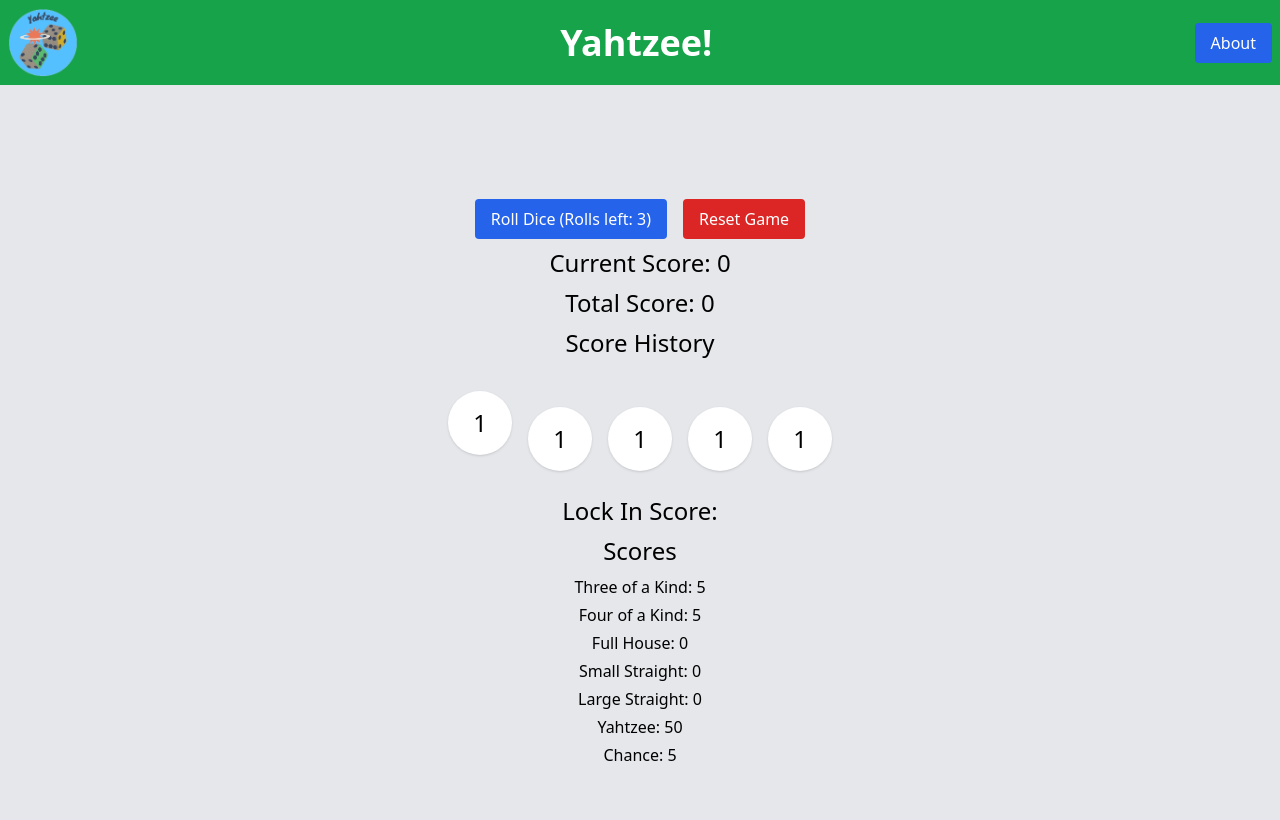
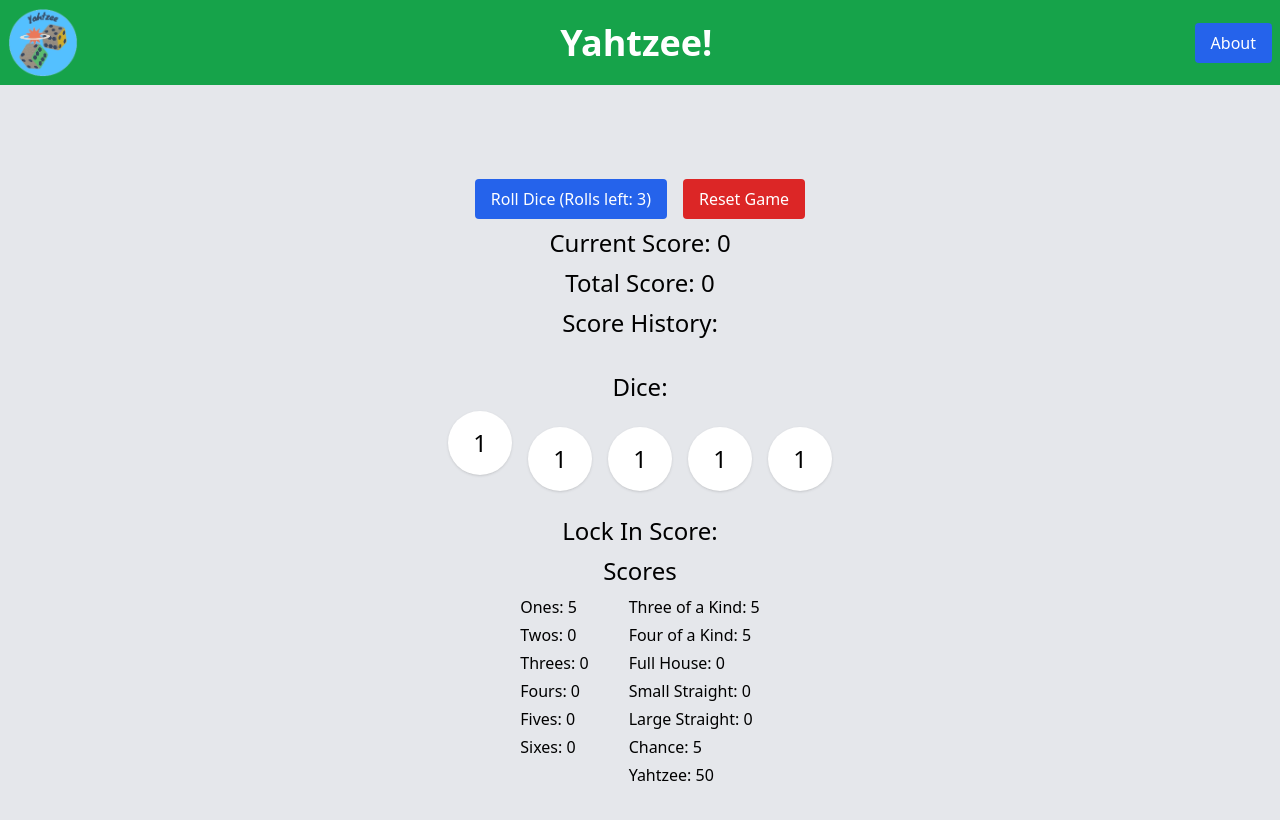
Before and after one commit to HOOLAHAN/yahtzee, a React (Create React App) app: page / in a window 1280 px wide. Shown: the top 820 px of the page. Built offline with nearby package versions, Linux system fonts and the light colour scheme.

Commit message:
refactored lock in score button and changed wrapping

```diff
--- a/src/App.tsx
+++ b/src/App.tsx
@@ -9,7 +9,8 @@ import {
   isStraight,
   calculateFullHouse,
   calculateScore,
-  calculateScoreFunction
+  calculateScoreFunction,
+  calculateNumberScore
  } from './functions/scoreCalculator';
  import { ScoreEntry } from './functions/types';
  import { rollDice, toggleHoldDie } from './functions/diceLogic';
@@ -62,7 +63,7 @@ const App: React.FC<AppProps> = ({ initialDice = [1, 1, 1, 1, 1] }) => {
         </div>
       <h2 className="text-2xl mb-2">Current Score: {currentScore}</h2>
       <h2 className="text-2xl mb-2">Total Score: {totalScore}</h2>
-      <h2 className="text-2xl mb-2">Score History</h2>
+      <h2 className="text-2xl mb-2">Score History:</h2>
       <ul className="list-decimal list-inside mb-6 text-blue-600">
       {scoreHistory.map((entry, index) => (
         <li key={index}>
@@ -70,6 +71,7 @@ const App: React.FC<AppProps> = ({ initialDice = [1, 1, 1, 1, 1] }) => {
         </li>
       ))}
     </ul>
+    <h2 className="text-2xl mb-2">Dice:</h2>
       <div className="flex flex-wrap justify-center space-x-4 space-y-4 mb-6">
         {dice.map((die, index) => (
           <Die
@@ -82,22 +84,13 @@ const App: React.FC<AppProps> = ({ initialDice = [1, 1, 1, 1, 1] }) => {
         ))}
       </div>
       <h2 className="text-2xl mb-2">Lock In Score:</h2>
-      <div className="flex space-x-2">
+      <div className="flex flex-wrap space-x-2 max-w-3xl mx-auto">
         {['Ones', 'Twos', 'Threes', 'Fours', 'Fives', 'Sixes', 'ThreeOfAKind', 'FourOfAKind', 'FullHouse', 'SmallStraight', 'LargeStraight', 'Yahtzee', 'Chance'].map((category) => {
 
           const canLock = canLockInScore(category, hasRolled, usedCategories );
           const isUsed = usedCategories.has(category);
           if (!canLock || isUsed) return null;
-          let buttonClass = "transition duration-300 ease-in-out transform py-2 px-4 w-full md:w-auto rounded mb-2 mr-2";
-
-          if (isUsed) {
-            buttonClass += " bg-gray-400 text-white cursor-not-allowed";
-          } else if (canLock) {
-            buttonClass += " bg-green-600 text-white hover:bg-green-700 focus:ring focus:ring-green-200";
-          } else {
-            buttonClass += " bg-gray-300 text-white cursor-not-allowed";
-          }
-
+          let buttonClass = "transition duration-300 ease-in-out transform py-2 px-4 rounded mb-2 mr-2 bg-green-600 text-white hover:bg-green-700 focus:ring focus:ring-green-200";
           return (
             <button
               key={category}
@@ -113,13 +106,25 @@ const App: React.FC<AppProps> = ({ initialDice = [1, 1, 1, 1, 1] }) => {
         })}
       </div>
       <h2 className="text-2xl mb-2">Scores</h2>
+      <div className="flex justify-between">
+        <div className='mr-10'>
+          <div className="mb-1">Ones: {calculateNumberScore('Ones', dice)}</div>
+          <div className="mb-1">Twos: {calculateNumberScore('Twos', dice)}</div>
+          <div className="mb-1">Threes: {calculateNumberScore('Threes', dice)}</div>
+          <div className="mb-1">Fours: {calculateNumberScore('Fours', dice)}</div>
+          <div className="mb-1">Fives: {calculateNumberScore('Fives', dice)}</div>
+          <div className="mb-1">Sixes: {calculateNumberScore('Sixes', dice)}</div>
+        </div>
+        <div>
           <div className="mb-1">Three of a Kind: {calculateScore('ThreeOfAKind', dice)}</div>
           <div className="mb-1">Four of a Kind: {calculateScore('FourOfAKind', dice)}</div>
           <div className="mb-1">Full House: {calculateFullHouse(dice)}</div>
           <div className="mb-1">Small Straight: {isStraight(dice, 4) ? 30 : 0}</div>
           <div className="mb-1">Large Straight: {isStraight(dice, 5) ? 40 : 0}</div>
+          <div className="mb-1">Chance: {calculateChance(dice)}</div>
           <div className="mb-1">Yahtzee: {calculateScore('Yahtzee', dice)}</div>
-      <div className="mb-1">Chance: {calculateChance(dice)}</div>
+        </div>
+      </div>
      </div>
     </div>
   );
--- a/src/functions/types.tsx
+++ b/src/functions/types.tsx
@@ -1,6 +1,6 @@
 // types.tsx
 
-export type Category = 'Placeholder' | 'One' | 'Two' | 'Three' | 'Four' | 'Five' | 'Six' | 'ThreeOfAKind' | 'FourOfAKind' | 'Yahtzee' | 'FullHouse' | 'SmallStraight' | 'LargeStraight' | 'Chance';
+export type Category = 'One' | 'Two' | 'Three' | 'Four' | 'Five' | 'Six' | 'ThreeOfAKind' | 'FourOfAKind' | 'Yahtzee' | 'FullHouse' | 'SmallStraight' | 'LargeStraight' | 'Chance';
 export type DieFace = 1 | 2 | 3 | 4 | 5 | 6;
 
 export interface ScoreEntry {
```
Lines whose indentation alone changed are shown as unchanged.
